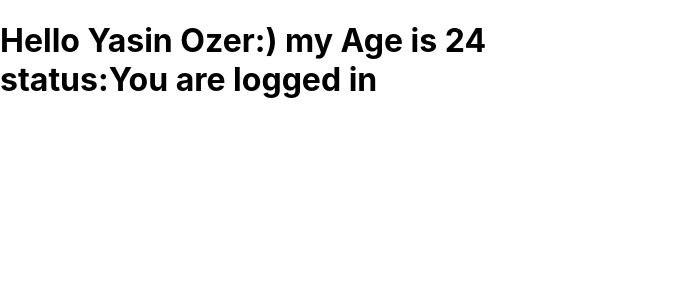
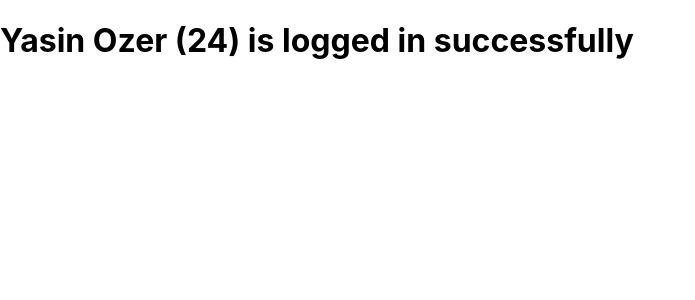
Before and after one commit to OzerBey/patika-nodejs, a React (Create React App) app in the folder React/new-a-create-react-project/my-first-react-app/: page / in a window 1280 px wide. Shown: the top 300 px of the page, without its empty margins (0-695 px from the left). Built offline with nearby package versions, Linux system fonts and the light colour scheme.

Commit message:
ternary operator- short-if apllied to User js

```diff
--- a/React/new-a-create-react-project/my-first-react-app/src/App.js
+++ b/React/new-a-create-react-project/my-first-react-app/src/App.js
@@ -1,15 +1,30 @@
 import "./App.css";
-import Header from "./components/Header";
-import Dene from "./components/dene";
+// import Header from "./components/Header";
+// import Dene from "./components/dene";
 import User from "./components/User";
 const name = "Yasin"; //dynamic data
 const surname = "Ozer";
 const isLoggedIn = false;
+const friends = [
+  [
+    { name: "Yasin", surname: "Ozer", age: 20 },
+    { name: "Ali", surname: "Atay", age: 21 },
+    { name: "Khan", surname: "Chengiz", age: 22 },
+    { name: "Deniz", surname: "Surmeli", age: 23 },
+  ],
+];
+
 function App() {
   // return React.createElement("div", null, "heloo");
   return (
     <>
-      <User name={name} surname={surname} isLoggedIn={true} age={24} />
+      <User
+        name="Yasin"
+        surname="Ozer"
+        isLoggedIn={true}
+        age={24}
+        friends={friends}
+      />
 
       {/* <> :fragment */}
       {/* <h1>Hello React</h1>
--- a/React/new-a-create-react-project/my-first-react-app/src/components/User.js
+++ b/React/new-a-create-react-project/my-first-react-app/src/components/User.js
@@ -11,18 +11,30 @@
 //   );
 // }
 
-function User({ name, surname, isLoggedIn, age }) {
+// function User({ name, surname, isLoggedIn, age,  }) {
+//   console.log(name);
+//   return (
+//     <div>
+//       <h1>
+//         Hello {name} {surname}:) my Age is {age}
+//         <br></br>
+//         status:
+//         {isLoggedIn ? "You are logged in" : "You are not logged in"}
+//       </h1>
+//     </div>
+//   );
+// }
+
+function User({ name, surname, isLoggedIn, age, friends }) {
   console.log(name);
   return (
-    <div>
+    <>
       <h1>
-        Hello {name} {surname}:) my Age is {age}
-        <br></br>
-        status:
-        {isLoggedIn ? "You are logged in" : "You are not logged in"}
+        {isLoggedIn
+          ? `${name} ${surname} (${age}) is logged in successfully`
+          : `You are not logged in, please try again later`}
       </h1>
-    </div>
+    </>
   );
 }
-
 export default User;
```
